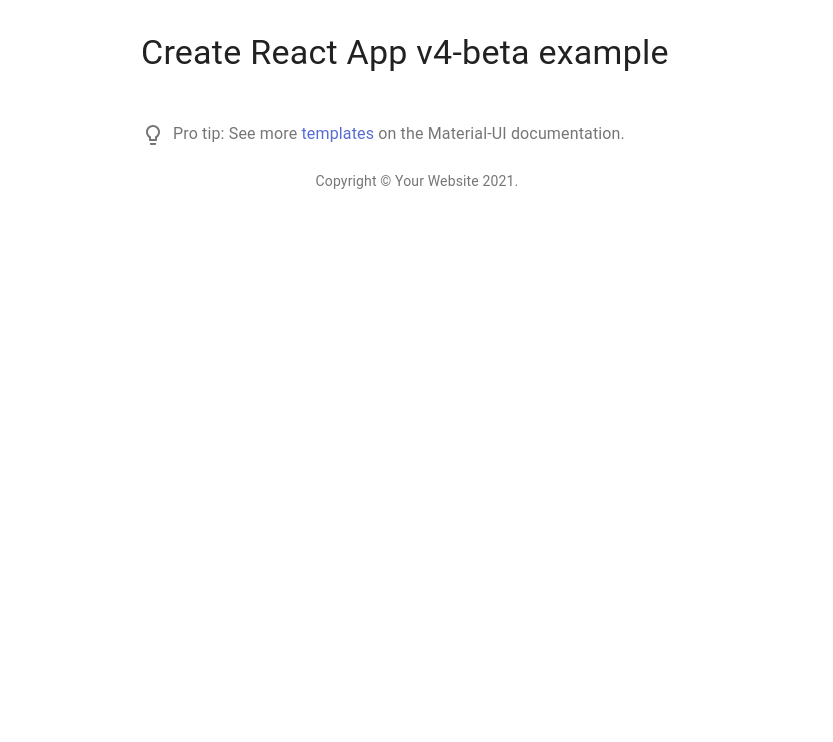
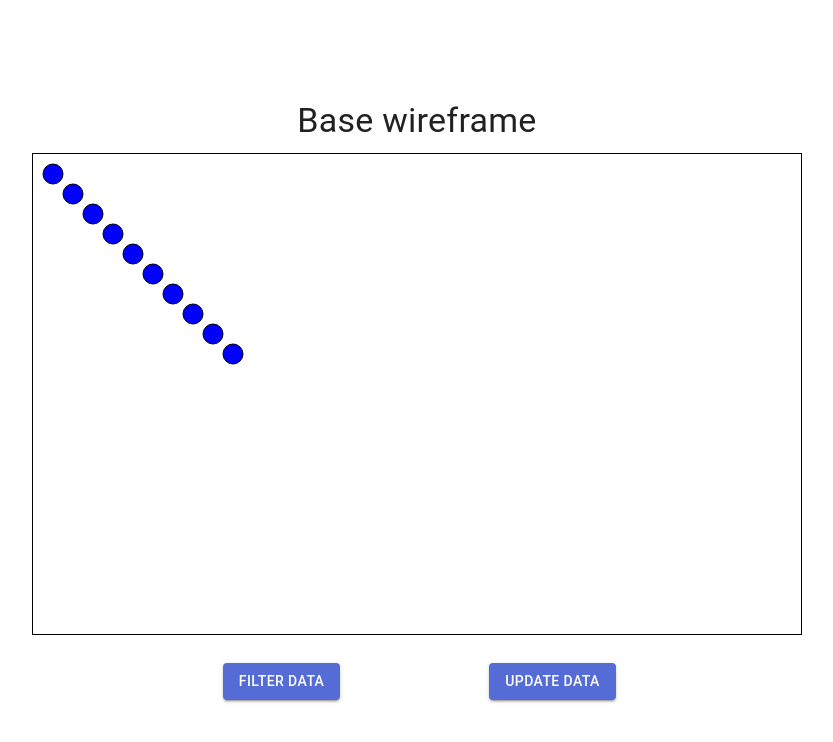
Before and after one commit to DawidPiechota/learn-react, a React (Create React App) app in the folder d3-with-react/: page / in a window 1280 px wide. Shown: the top 742 px of the page, without its empty margins (223-1056 px from the left). Built offline with nearby package versions, Linux system fonts and the light colour scheme.

Commit message:
base wireframe

```diff
--- a/d3-with-react/src/App.js
+++ b/d3-with-react/src/App.js
@@ -3,31 +3,41 @@
 import Typography from '@material-ui/core/Typography';
 import Box from '@material-ui/core/Box';
 import Link from '@material-ui/core/Link';
+import Grid from '@material-ui/core/Grid';
 import ProTip from './ProTip';
+import Panel from './Panel';
 
-function Copyright() {
-  return (
-    <Typography variant="body2" color="textSecondary" align="center">
-      {'Copyright © '}
-      <Link color="inherit" href="https://material-ui.com/">
-        Your Website
-      </Link>{' '}
-      {new Date().getFullYear()}
-      {'.'}
-    </Typography>
-  );
-}
 
 export default function App() {
+
   return (
-    <Container maxWidth="sm">
-      <Box my={4}>
+    <Grid
+      container
+      direction="column"
+      alignItems="center"
+      justify="center"
+      style={{ minHeight: "100vh", textAlign: "center" }}
+
+    >
+      <Grid item xs={12}>
+        <Typography variant="h4" component="h1" gutterBottom>
+          Base wireframe
+        </Typography>
+      </Grid>
+      <Grid item xs={12}>
+        <Panel />
+      </Grid>
+
+      {/*<Container maxWidth="sm">
+       <Box my={4}>
         <Typography variant="h4" component="h1" gutterBottom>
           Create React App v4-beta example
         </Typography>
         <ProTip />
         <Copyright />
-      </Box>
-    </Container>
+      </Box> // tu
+      <Panel />
+    </Container>*/}
+    </Grid>
   );
 }
--- /dev/null
+++ b/d3-with-react/src/Panel.js
@@ -0,0 +1,35 @@
+import { useState } from 'react';
+import Visualise from './Visualise';
+import Button from '@material-ui/core/Button';
+import Grid from '@material-ui/core/Grid';
+
+
+
+const Panel = () => {
+  const [locations, setLocations] = useState([ 10, 20, 30, 40, 50, 60, 70, 80, 90, 100]);
+
+  return (
+      <Grid
+        container
+        spacing={3}
+        alignItems="center"
+        justify="center"
+      >
+        <Grid item xs={12}>
+          <Visualise locations={locations}/>
+        </Grid>
+        <Grid item xs={3}>
+          <Button variant="contained" color="primary" onClick={() => setLocations(locations.filter(value => value < 35))}>
+            Filter data
+          </Button>
+        </Grid>
+        <Grid item xs={3}>
+          <Button variant="contained" color="primary" onClick={() => setLocations(locations.map(value => value + 5))}>
+            Update data
+          </Button>
+        </Grid>
+      </Grid>
+   );
+}
+
+export default Panel;
--- /dev/null
+++ b/d3-with-react/src/Visualise.js
@@ -0,0 +1,27 @@
+import { useRef, useEffect, useState } from "react";
+import { select } from "d3";
+
+const Visualise = ({locations}) => {
+  const svgRef = useRef();
+
+  useEffect(() => {
+    const svg = select(svgRef.current);
+    svg
+      .selectAll("circle")
+      .data(locations)
+      .join("circle")
+      .attr("r", 10)
+      .attr("cx", value => value * 2)
+      .attr("cy", value => value * 2)
+      .attr("stroke", "black")
+      .attr("fill", "blue");
+  }, [locations]);
+
+  return (
+    <>
+      <svg style={{outline: 'thin solid black', width: "60vw", height: "60vh"}}ref={svgRef}></svg>
+    </>
+  );
+}
+
+export default Visualise;
```
